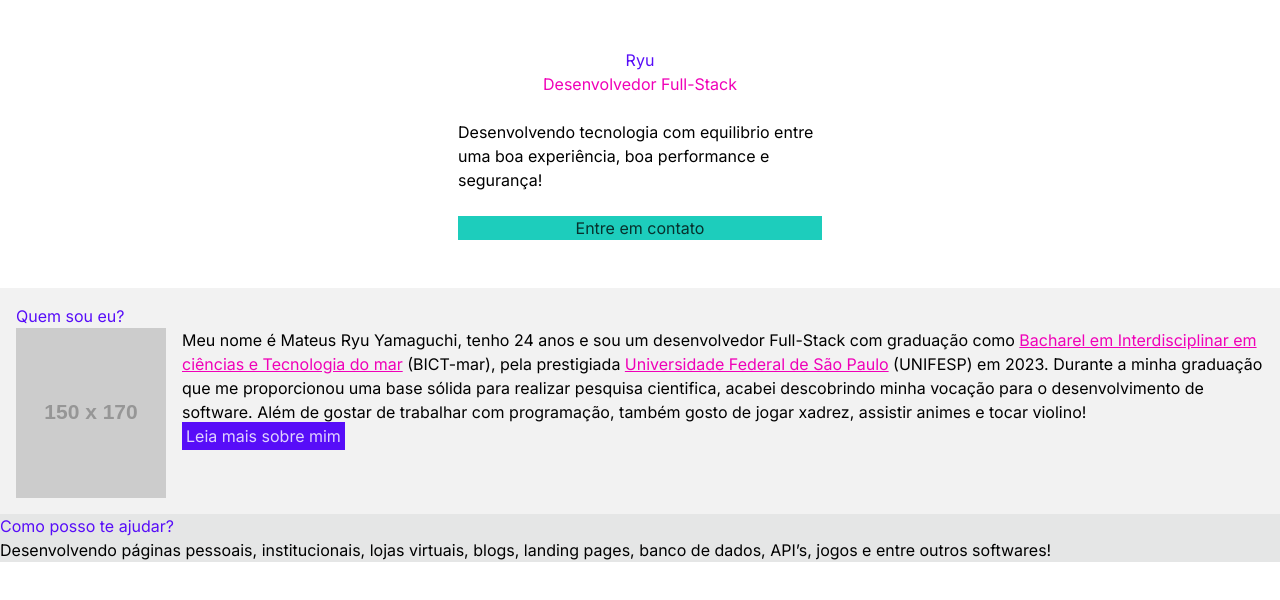
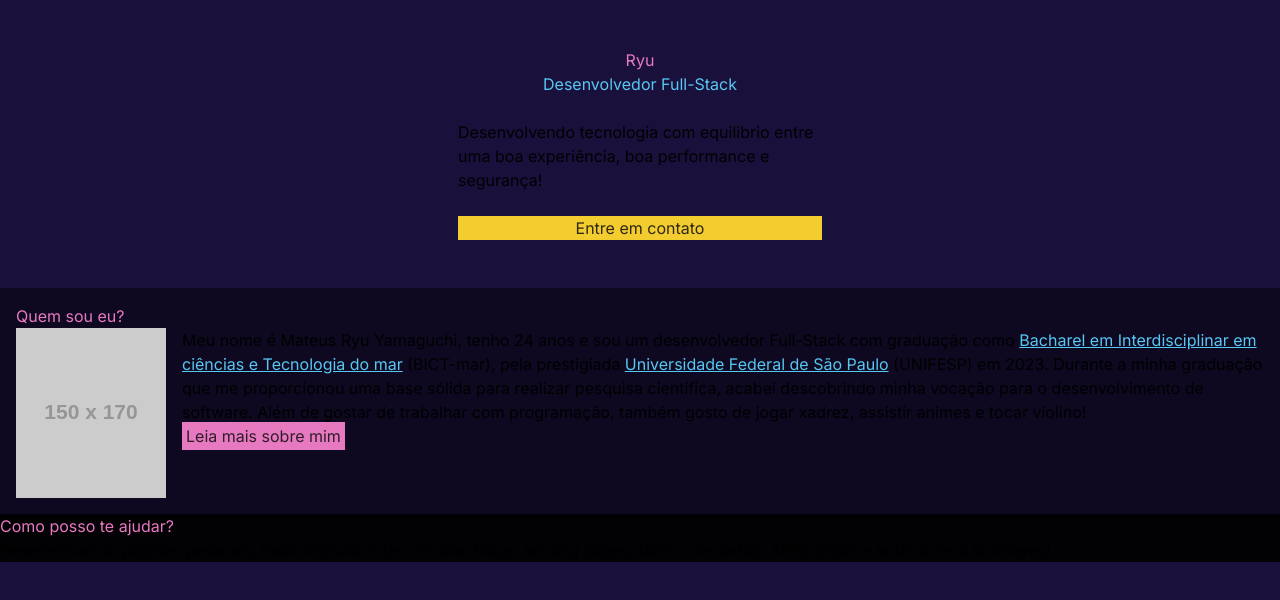
Before and after one commit to MateusRyu/portfolio, a Next.js app: page / in a window 1280 px wide. Shown: the top 600 px of the page. Built offline with nearby package versions, Linux system fonts and the light colour scheme.

Commit message:
feat: Intall and configure TailwindCSS and DaisyUI

```diff
--- a/package.json
+++ b/package.json
@@ -11,7 +11,8 @@
   "dependencies": {
     "next": "latest",
     "react": "latest",
-    "react-dom": "latest"
+    "react-dom": "latest",
+    "theme-change": "^2.5.0"
   },
   "devDependencies": {
     "@types/node": "latest",
--- a/tailwind.config.ts
+++ b/tailwind.config.ts
@@ -6,14 +6,11 @@
     './components/**/*.{js,ts,jsx,tsx,mdx}',
     './app/**/*.{js,ts,jsx,tsx,mdx}',
   ],
-  theme: {
-    extend: {
-      backgroundImage: {
-        'gradient-radial': 'radial-gradient(var(--tw-gradient-stops))',
-        'gradient-conic':
-          'conic-gradient(from 180deg at 50% 50%, var(--tw-gradient-stops))',
-      },
-    },
+  daisyui: {
+    themes: [
+      "synthwave",
+      "lofi",
+    ],
   },
   plugins: [require("daisyui")],
 }
```
Also changed, not shown: 1 other file (tests, documents, lock files or other folders).
